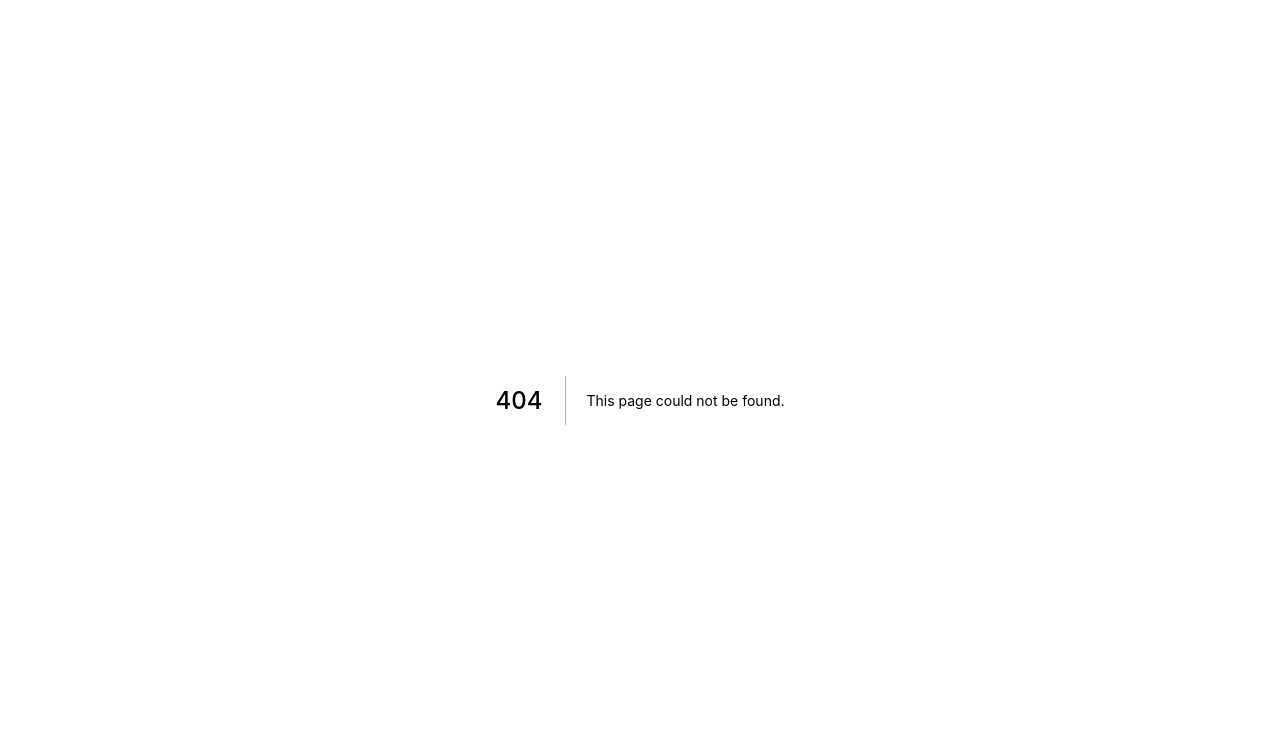
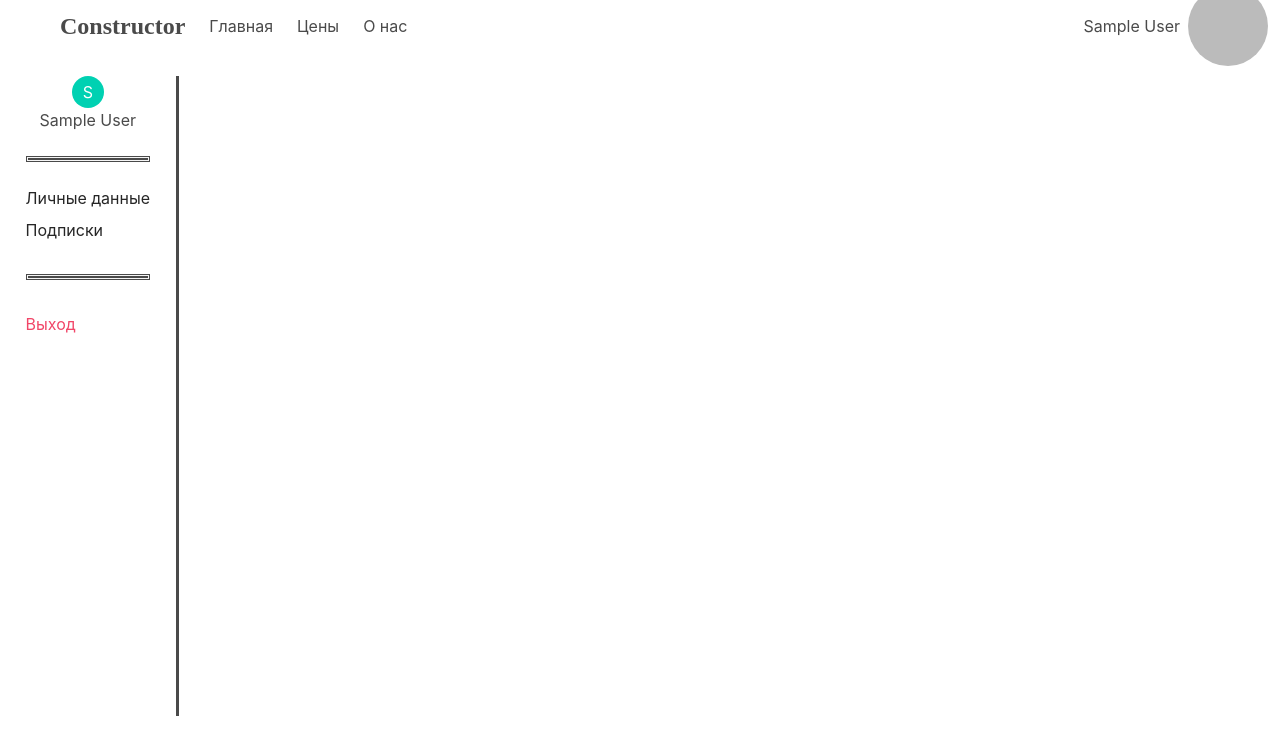
Before and after one commit to CrazyAngelm/constructor.net, a Next.js app in the folder frontend/: page /lk in a window 1280 px wide. Before the commit this address had no page. Shown: the top 754 px of the page. Built offline with nearby package versions, Linux system fonts and the light colour scheme; no server answers; sample sign-in values are in the browser's storage.

Commit message:
wip(frontend): lk

```diff
--- /dev/null
+++ b/frontend/components/lk/Account.tsx
@@ -0,0 +1,7 @@
+const Account = () => {
+	return <article>
+		Account
+	</article>
+}
+
+export default Account
--- /dev/null
+++ b/frontend/components/lk/Subscription.tsx
@@ -0,0 +1,7 @@
+const Subscription = () => {
+	return <article>
+		Subscription
+	</article>
+}
+
+export default Subscription
--- /dev/null
+++ b/frontend/pages/lk/index.tsx
@@ -0,0 +1,102 @@
+import { NextPage } from 'next'
+import { ParsedUrlQuery } from 'querystring'
+import { withSession } from '@/lib/session/withSession'
+import Layout from '@/components/Layout'
+import { UserDto } from '@/lib/dto/users'
+
+import styles from '@/styles/lk/index.module.scss'
+import { useSession } from '@/lib/session/hooks'
+import Router, { useRouter } from 'next/router'
+import { signOut } from 'next-auth/react'
+import { ReactNode, useState } from 'react'
+import Account from '@/components/lk/Account'
+import Subscription from '@/components/lk/Subscription'
+
+interface Props {
+	user: UserDto
+}
+
+interface NavigationPage {
+	label:string
+	hash:string,
+	node:ReactNode
+}
+
+const navigation = [
+	{
+		label: 'Личные данные',
+		hash:'account',
+		node: <Account />
+	},
+	{
+		label: 'Подписки',
+		hash:'subscription',
+		node:<Subscription />
+	}
+] as NavigationPage[]
+
+const Lk: NextPage<Props> = ({ user }: Props) => {
+	const session = useSession()
+	const router = useRouter()
+	const [page, setPage] = useState<NavigationPage>()
+
+	/* if(window && page?.hash !== window.location.hash){
+		setPage(navigation.find(p => p.hash == window.location.hash))
+	} */
+
+	const nav = (page:NavigationPage) => () => {
+		console.log(page)
+		window.location.hash = page.hash
+		setPage(page)
+	}
+
+	if (session === 'loading') return <article className={styles.loading}>Loading...</article>
+
+	if (!session) {
+		Router.push("/")
+		return null;
+	}
+
+	return (
+		<Layout title='Lk'>
+			<article className={styles.lk}>
+				<nav>
+					<section className={styles.info}>
+						<section className={styles.avatar}>
+							<span>{session.user?.name ? session.user.name[ 0 ] : 'unknow'}</span>
+						</section>
+						<p>{session.user?.name}</p>
+					</section>
+					<hr />
+					<section className={styles.items}>
+						{
+							navigation.map(p =>
+								<a key={p.hash}
+								className={p.hash == page?.hash ? styles.active:''}
+								onClick={nav(p)}>{p.label}</a>)
+						}
+						<hr />
+						<a onClick={() => signOut()} className={styles.danger}>Выход</a>
+					</section>
+				</nav>
+				<section>
+					{page?.node}
+				</section>
+			</article>
+		</Layout>
+	)
+}
+
+interface QueryWithToken extends ParsedUrlQuery {
+	token: string | undefined
+}
+
+export const getServerSideProps = withSession((session, context) => {
+	return {
+		props: {
+			user: session.user
+		}
+	}
+})
+
+export default Lk
--- /dev/null
+++ b/frontend/styles/lk/index.module.scss
@@ -0,0 +1,58 @@
+@import "../lib/bulma.scss";
+
+.lk {
+	display: flex;
+	flex-direction: row;
+	gap: 1vw;
+
+	> nav {
+		display: flex;
+		flex-direction: column;
+		padding: 0 2vw;
+		border-right-style: solid;
+		height: 80vh;
+
+		hr {
+			border-style: double;
+		}
+
+		> .info {
+			display: flex;
+			flex-direction: column;
+			align-items: center;
+
+			> .avatar {
+				@extend .has-background-primary;
+				@extend .has-text-white;
+				border-radius: 100%;
+				justify-content: center;
+				text-align: center;
+				display: flex;
+				align-items: center;
+				width: 2rem;
+				height: 2rem;
+				padding: 0;
+			}
+		}
+		> .items {
+			display: flex;
+			flex-direction: column;
+			gap: 1vh;
+			> a {
+				color: hsl(0deg 0% 15%);
+
+				&:hover {
+					color: hsl(0deg, 0%, 21%);
+				}
+
+				&.danger {
+					@extend .has-text-danger;
+				}
+			}
+		}
+	}
+
+	> section {
+		flex: 1 1 auto;
+	}
+}
```
